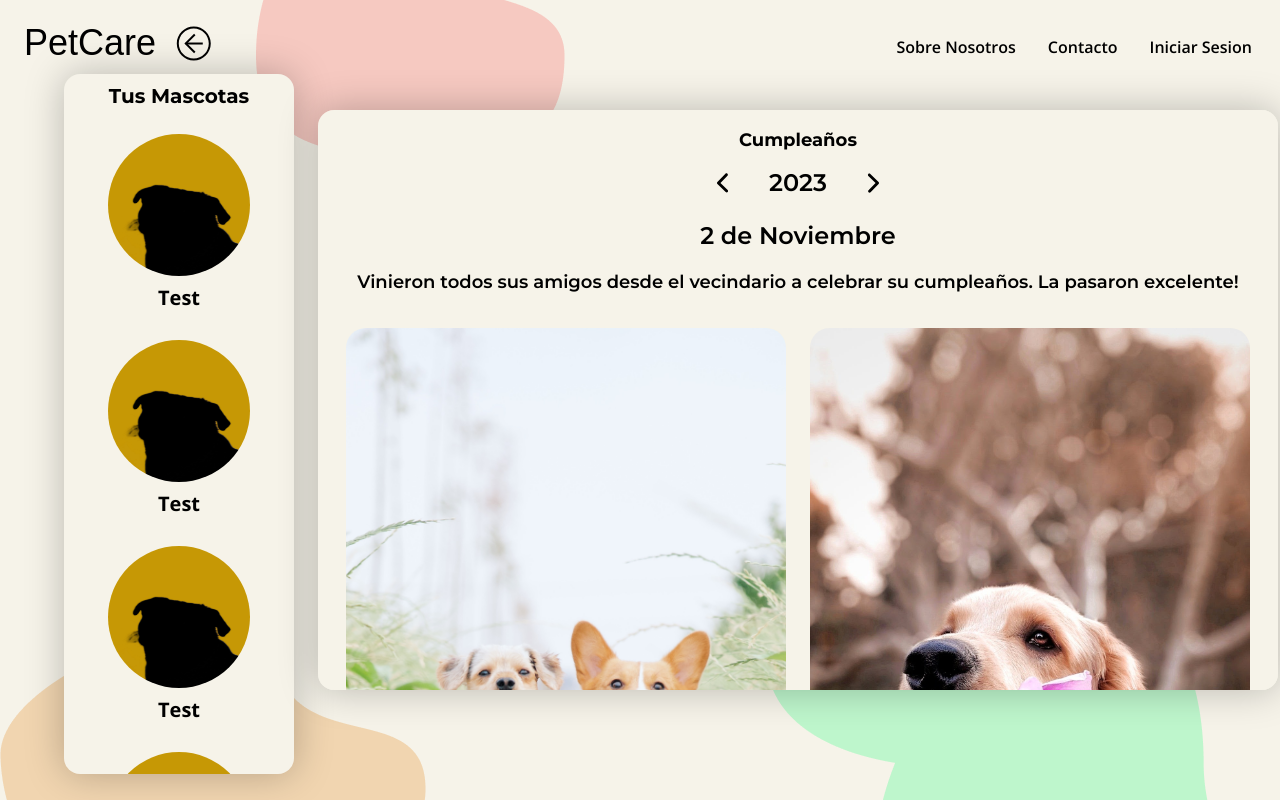
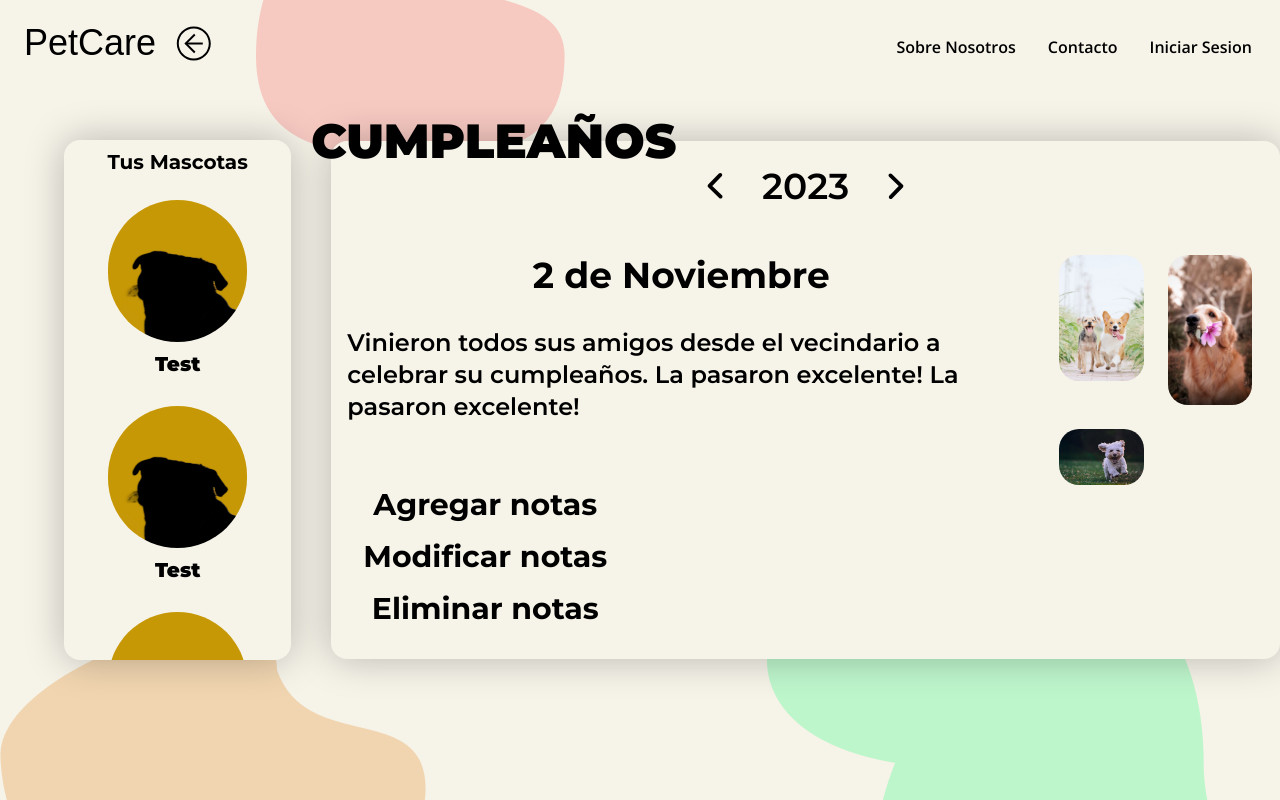
Before and after one commit to No-Country/C14-53-T-NODE-REACT, a React (Vite) app in the folder frontend-nocountry/app-mascotas/: page /birthdays in a window 1280 px wide. Built offline with nearby package versions, Linux system fonts and the light colour scheme; a web font is replaced by a local one.

Commit message:
finished basic screen

```diff
--- a/frontend-nocountry/app-mascotas/src/App.css
+++ b/frontend-nocountry/app-mascotas/src/App.css
@@ -12,7 +12,11 @@ body {
   position: relative;
 }
 
-
+.borders {
+  border-color: black;
+  border-style: solid;
+  border-width: 2px;
+}
 
 
 .hamburgerMenu {
--- a/frontend-nocountry/app-mascotas/src/components/Pets/PetAvatar.tsx
+++ b/frontend-nocountry/app-mascotas/src/components/Pets/PetAvatar.tsx
@@ -4,7 +4,7 @@ export const PetAvatar = ({ img, name, fn }: { img: string | null; name: string,
   }
   return (
     <div onClick={fn} className='flex flex-col items-center flex-shrink-0 xl:px-4 group'>
-      <img className='mb-2 w-[66px] h-[66px] md:w-[120px] border-4 md:h-[120px] border-transparent xl:w-[150px] xl:h-[150px] group-hover:border-4 hover:border-solid group-hover:border-[#000] rounded-full' src={img} alt='{name}' />
+      <img className=' mb-1 md:mb-2 w-[66px] h-[66px] md:w-[120px] border-4 md:h-[120px] border-transparent xl:w-[150px] xl:h-[150px] group-hover:border-4 hover:border-solid group-hover:border-[#000] rounded-full' src={img} alt='{name}' />
       <p className='md:text-[20px] text-sm text-center font-black font-montserray'>{name}</p>
     </div>
   )
--- a/frontend-nocountry/app-mascotas/src/pages/Birthdays.tsx
+++ b/frontend-nocountry/app-mascotas/src/pages/Birthdays.tsx
@@ -1,11 +1,11 @@
 import { PetAvatar } from "../components/Pets/PetAvatar"
 export const Birthdays = () => {
   return (
-    <section className="h-[90vh] w-screen absolute top-20 lg:top-10 flex flex-col lg:flex-row items-center gap-3 md:gap-12 lg:gap-6">
+    <section className="text-montserrat h-[90vh] w-screen absolute top-20 lg:top-10 flex flex-col lg:flex-row items-center gap-3 md:gap-12 lg:gap-10">
 
-      <div className='containerbox w-[90%] z-20 lg:w-auto  lg:ml-8  lg:mt-6 xl:mt-12 xl:ml-16  lg:flex  rounded-2xl  '>
-        <div className='pb-3  text-center   lg:h-[600px] xl:h-[700px] overflow-auto'>
-          <p className='text-lg my-2 lg:mb-5 lg:text-xl font-bold font-montserrat'>Tus Mascotas</p>
+      <div className='containerbox w-[90%] z-20 lg:w-auto  lg:ml-8  lg:mt- xl:mt- xl:ml-16  lg:flex  rounded-2xl  '>
+        <div className='pb-2  text-center   lg:h-[600px] xl:h-[65vh] overflow-auto'>
+          <p className='text-md my-2 lg:mb-5 lg:text-xl font-bold font-montserrat'>Tus Mascotas</p>
           <div className='flex justify-center gap-3 lg:gap-7 lg:grid px-6'>
             {/* {MyPets ? MyPets?.slice(0, 6).map((pet: any, index: any) => <PetAvatar fn={null} key={index} img={pet.image} name={pet.name}></PetAvatar>) : <PetAvatarSkeleton /> */}
             {/* } */}
@@ -20,60 +20,64 @@ export const Birthdays = () => {
 
 
 
-      <div className="containerbox h-[400px] md:h-[500px] lg:h-[580px]  overflow-y-auto  text-montserrat w-[90%] lg:w-[75%] py-2  z-20 flex flex-col items-center">
+      <div className="containerbox h-[70vh] md:h-[60%] lg:h-[87%] xl:h-[72%] relative  overflow-y-auto lg:overflow-y-visible   w-[90%] lg:w-[75%] py-2  z-20 flex flex-col items-center">
 
-        <h1 className="text-lg font-bold py-2">Cumpleaños</h1>
+        <h1 className="text-lg font-bold py-2 lg:absolute lg:top-[-32px] lg:left-[-20px] lg:uppercase lg:text-4xl xl:text-5xl lg:font-black">Cumpleaños</h1>
 
-        <div className="flex items-center gap-6">
-          <img className=" scale-75 rotate-180" src="./img/arrow-right.svg" alt="previous-year-selector" />
-          <h1 className="text-2xl font-semibold">2023</h1>
-          <img className="scale-75" src="./img/arrow-right.svg" alt="previous-year-selector" />
+        <div className="flex items-center gap-6 xl:py-4">
+          <img className=" scale-75 rotate-180 xl:scale-100" src="./img/arrow-right.svg" alt="previous-year-selector" />
+          <h1 className="text-2xl font-semibold xl:text-4xl">2023</h1>
+          <img className="scale-75 xl:scale-100" src="./img/arrow-right.svg" alt="previous-year-selector" />
         </div>
 
-        <div className="detailcontainr py-4 flex flex-col items-center">
-          <h1 className="text-2xl font-semibold">2 de Noviembre</h1>
 
-          <p className="py-4 px-4 font-semibold text-sm lg:text-lg">Vinieron todos sus amigos desde el vecindario
-            a celebrar su cumpleaños.
-            La pasaron excelente!  </p>
+        <div className="lg:flex overflow-y-auto py-8">
+          <div className="detailcontainr  flex flex-col items-center   ">
+            <h1 className="text-2xl font-semibold whitespace-nowrap pb-4 xl:text-4xl xl:font-bold">2 de Noviembre</h1>
 
-        </div>
+            <p className="py-4 overflow-y-auto lg:w-[350px] xl:w-[700px]   px-4 lg:mx-0  font-semibold text-sm lg:text-lg xl:text-2xl ">Vinieron todos sus amigos desde el vecindario
+              a celebrar su cumpleaños.
+              La pasaron excelente!
+              La pasaron excelente!
 
-        <div className="grid grid-cols-2 gap-6 px-7">
-          <img className="rounded-[20px]" src="./img/mockup-birthday-1.jpg" alt="birthday image" />
-          <img className="rounded-[20px]" src="./img/mockup-birthday-2.jpg" alt="birthday image" />
-          <img className="rounded-[20px]" src="./img/mockup-birthday-3.jpg" alt="birthday image" />
+            </p>
+
+
+            <div className="hidden absolute bottom-8 left-8 lg:flex flex-col lg:gap-2 xl:gap-4  font-bold xl:text-3xl">
+              <button>Agregar notas</button>
+              <button>Modificar notas</button>
+              <button>Eliminar notas</button>
+
+            </div>
+          </div>
+
+          <div className="grid grid-cols-2 gap-6 px-7 overflow-y-auto lg:w-[90%] xl:w-[85%]">
+            <img className="rounded-[20px]" src="./img/mockup-birthday-1.jpg" alt="birthday image" />
+            <img className="rounded-[20px]" src="./img/mockup-birthday-2.jpg" alt="birthday image" />
+            <img className="rounded-[20px] " src="./img/mockup-birthday-3.jpg" alt="birthday image" />
+          </div>
+
+
 
         </div>
 
 
 
 
-
       </div>
 
-      <div className="flex z-20 justify-center gap-3 md:justify-around   mobilepanel   h-[70px] w-[55%] lg:hidden rounded-xl  shadow-[0_0_38px_0_rgba(0,0,0,0.25)] bg-[#F6F3E9]">
+      <div className="flex z-20 justify-center gap-3 md:justify-around mb-8  mobilepanel   h-[50px] w-[55%] lg:hidden rounded-xl  shadow-[0_0_38px_0_rgba(0,0,0,0.25)] bg-[#F6F3E9]">
 
         <button >
-          <svg width="48" height="48" viewBox="0 0 11 12" fill="none" xmlns="http://www.w3.org/2000/svg">
-            <g clip-path="url(#clip0_455_3297)">
-              <path d="M4.16014 2.94945C4.59055 2.81301 5.03952 2.74416 5.49104 2.74538C7.34633 2.74538 8.60891 3.85447 9.36176 4.83224C9.73885 5.3229 9.9274 5.56734 9.9274 6.29446C9.9274 7.02202 9.73885 7.26647 9.36176 7.75668C8.60891 8.73446 7.34633 9.84355 5.49104 9.84355C3.63576 9.84355 2.37317 8.73446 1.62032 7.75668C1.24323 7.26691 1.05469 7.02158 1.05469 6.29446C1.05469 5.5669 1.24323 5.32246 1.62032 4.83224C1.85029 4.53177 2.10638 4.25222 2.38559 3.99687" stroke="#636870" stroke-width="0.665453" stroke-linecap="round" />
-              <path d="M6.82295 6.29453C6.82295 6.64751 6.68273 6.98603 6.43313 7.23562C6.18354 7.48522 5.84502 7.62544 5.49204 7.62544C5.13906 7.62544 4.80054 7.48522 4.55095 7.23562C4.30135 6.98603 4.16113 6.64751 4.16113 6.29453C4.16113 5.94155 4.30135 5.60303 4.55095 5.35344C4.80054 5.10384 5.13906 4.96362 5.49204 4.96362C5.84502 4.96362 6.18354 5.10384 6.43313 5.35344C6.68273 5.60303 6.82295 5.94155 6.82295 6.29453Z" stroke="#636870" stroke-width="0.665453" />
-            </g>
-            <defs>
-              <clipPath id="clip0_455_3297">
-                <rect width="10.6473" height="10.6473" fill="white" transform="translate(0.167969 0.970947)" />
-              </clipPath>
-            </defs>
-          </svg>
+          <img src="./img/zondicons_add-solid.png" alt="add-birthday" />
         </button>
         <button>
-          <svg width="48" height="48" viewBox="0 0 11 12" fill="none" xmlns="http://www.w3.org/2000/svg">
+          <svg width="32" height="32" viewBox="0 0 11 12" fill="none" xmlns="http://www.w3.org/2000/svg">
             <path d="M10.6487 3.59912L8.26965 1.2205C8.19056 1.14138 8.09665 1.07862 7.9933 1.0358C7.88995 0.992986 7.77918 0.970947 7.66731 0.970947C7.55544 0.970947 7.44466 0.992986 7.34131 1.0358C7.23796 1.07862 7.14406 1.14138 7.06496 1.2205L0.500649 7.78514C0.421213 7.86395 0.358234 7.95776 0.315373 8.06113C0.272511 8.1645 0.250623 8.27535 0.250981 8.38725V10.7664C0.250981 10.9923 0.340718 11.209 0.500452 11.3687C0.660186 11.5285 0.876831 11.6182 1.10273 11.6182H3.48177C3.59366 11.6186 3.70451 11.5967 3.80787 11.5538C3.91123 11.5109 4.00504 11.448 4.08385 11.3685L8.53795 6.91472L8.72321 7.65471L6.76419 9.6133C6.68428 9.69314 6.63936 9.80146 6.63931 9.91443C6.63926 10.0274 6.68408 10.1358 6.76392 10.2157C6.84376 10.2956 6.95208 10.3405 7.06504 10.3406C7.178 10.3406 7.28636 10.2958 7.36627 10.2159L9.49564 8.08646C9.54772 8.03447 9.58544 7.96988 9.60513 7.89897C9.62481 7.82806 9.62579 7.75326 9.60796 7.68186L9.24064 6.21199L10.6487 4.80387C10.7278 4.72478 10.7906 4.63087 10.8334 4.52751C10.8762 4.42415 10.8982 4.31337 10.8982 4.2015C10.8982 4.08962 10.8762 3.97884 10.8334 3.87549C10.7906 3.77213 10.7278 3.67822 10.6487 3.59912ZM1.10273 9.23904L2.63002 10.7664H1.10273V9.23904ZM3.65797 10.5902L1.27893 8.21104L5.78734 3.7024L8.16638 6.08156L3.65797 10.5902ZM8.76846 5.47945L6.38995 3.10029L7.66757 1.82261L10.0461 4.20177L8.76846 5.47945Z" fill="#636870" />
           </svg>
         </button>
         <button>
-          <svg width="48" height="48" viewBox="0 0 11 12" fill="none" xmlns="http://www.w3.org/2000/svg">
+          <svg width="32" height="32" viewBox="0 0 11 12" fill="none" xmlns="http://www.w3.org/2000/svg">
             <path d="M8.76391 4.0763L8.37913 9.46314C8.34597 9.92746 7.95961 10.2872 7.49412 10.2872H3.8228C3.3573 10.2872 2.97095 9.92746 2.93779 9.46314L2.55301 4.0763M4.77119 5.85084V8.51266M6.54573 5.85084V8.51266M6.98937 4.0763V2.74539C6.98937 2.50038 6.79074 2.30176 6.54573 2.30176H4.77119C4.52618 2.30176 4.32755 2.50038 4.32755 2.74539V4.0763M2.10938 4.0763H9.20754" stroke="#636870" stroke-width="0.887271" stroke-linecap="round" stroke-linejoin="round" />
           </svg>
         </button>
```
Also changed, not shown: frontend-nocountry/app-mascotas/public/img/zondicons_add-solid.png (added).
